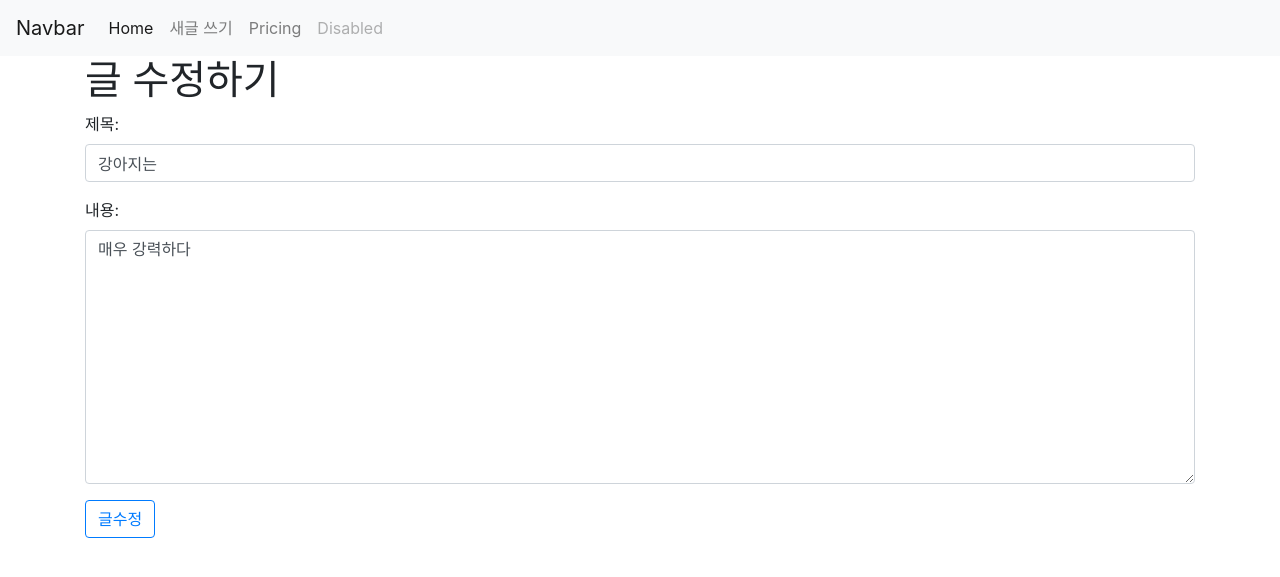
After one commit to godwon2095/DestroyDjango, a Django app: page /posts/edit/7/ in a window 1280 px wide. The commit adds this page. Shown: the top 577 px of the page. Run offline with Django 3.2, Linux system fonts and the light colour scheme; data comes from the database, SQL or seed files in the repository; both versions use the stored data as it was after the commit; some libraries are stand-ins or nearby versions.

Commit message:
수정하기 기능 구현

```diff
--- /dev/null
+++ b/posts/templates/posts/_form.html
@@ -0,0 +1,3 @@
+{% csrf_token %}
+{{ form.as_p }}
+<input type="submit" value="{{ btn_value }}" class="btn btn-outline-primary">
--- /dev/null
+++ b/posts/templates/posts/edit.html
@@ -0,0 +1,12 @@
+{% extends 'base.html' %}
+
+{% block content %}
+<div class="container">
+    <h1>
+        글 수정하기
+    </h1>
+    <form action="{% url 'posts:update' post.pk %}" method="POST">
+        {% include 'posts/_form.html' with form=form btn_value="글수정" %}
+    </form>
+</div>
+{% endblock %}
--- a/posts/templates/posts/new.html
+++ b/posts/templates/posts/new.html
@@ -6,9 +6,7 @@
         새로운 글 작성하기
     </h1>
     <form action="{% url 'posts:create' %}" method="POST">
-      {% csrf_token %}
-      {{ form.as_p }}
-      <input type="submit" value="글 작성" class="btn btn-outline-primary">
+      {% include 'posts/_form.html' with form=form btn_value="글생성" %}
     </form>
 </div>
 {% endblock %}
--- a/posts/templates/posts/show.html
+++ b/posts/templates/posts/show.html
@@ -13,5 +13,6 @@
     <p>
         내용 : {{ post.content }}
     </p>
+    <a href="{% url 'posts:edit' post.pk %}" class="btn btn-outline-primary">수정하기</a>
 </div>
 {% endblock %}
--- a/posts/urls.py
+++ b/posts/urls.py
@@ -1,9 +1,11 @@
 from django.urls import path
-from .views import new, create, show
+from .views import new, create, show, edit, update
 
 app_name = "posts"
 urlpatterns = [
     path('new/', new, name="new"),
     path('create/', create, name="create"),
     path('<int:post_id>/', show, name="show"),
+    path('edit/<int:post_id>/', edit, name="edit"),
+    path('update/<int:post_id>/', update, name="update"),
 ]
--- a/posts/views.py
+++ b/posts/views.py
@@ -32,3 +32,21 @@ def show(request, post_id):
         'post': post
     }
     return render(request, 'posts/show.html', context)
+
+
+def edit(request, post_id):
+    post = Post.objects.get(pk=post_id)
+    context = {
+        'post': post,
+        'form': PostForm(instance=post)
+    }
+    return render(request, 'posts/edit.html', context)
+
+
+def update(request, post_id):
+    if request.method == "POST":
+        post = Post.objects.get(pk=post_id)
+        form = PostForm(request.POST, instance=post)
+        if form.is_valid():
+            form.save()
+        return redirect('posts:show', post_id)
```
Also changed, not shown: db.sqlite3.
